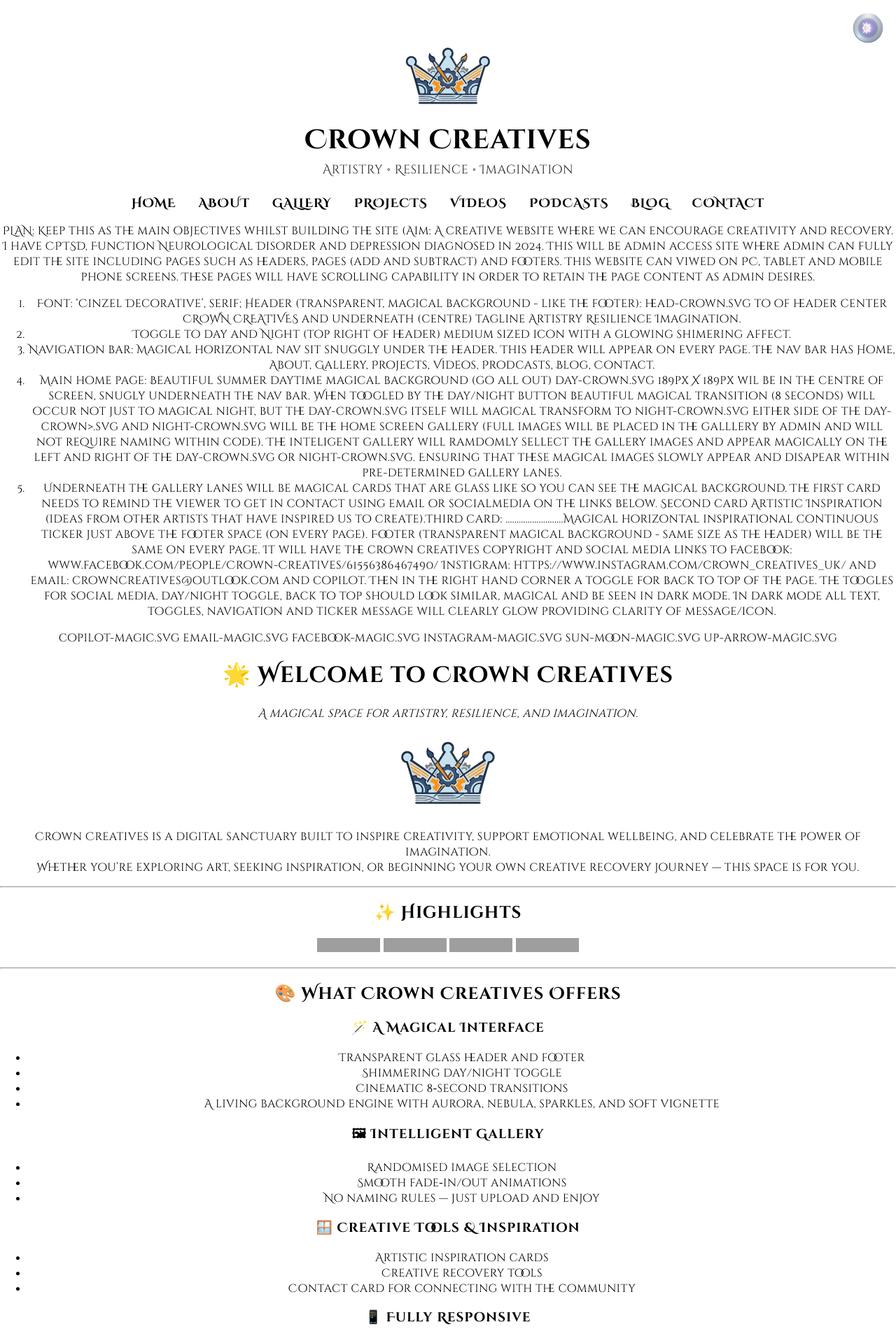
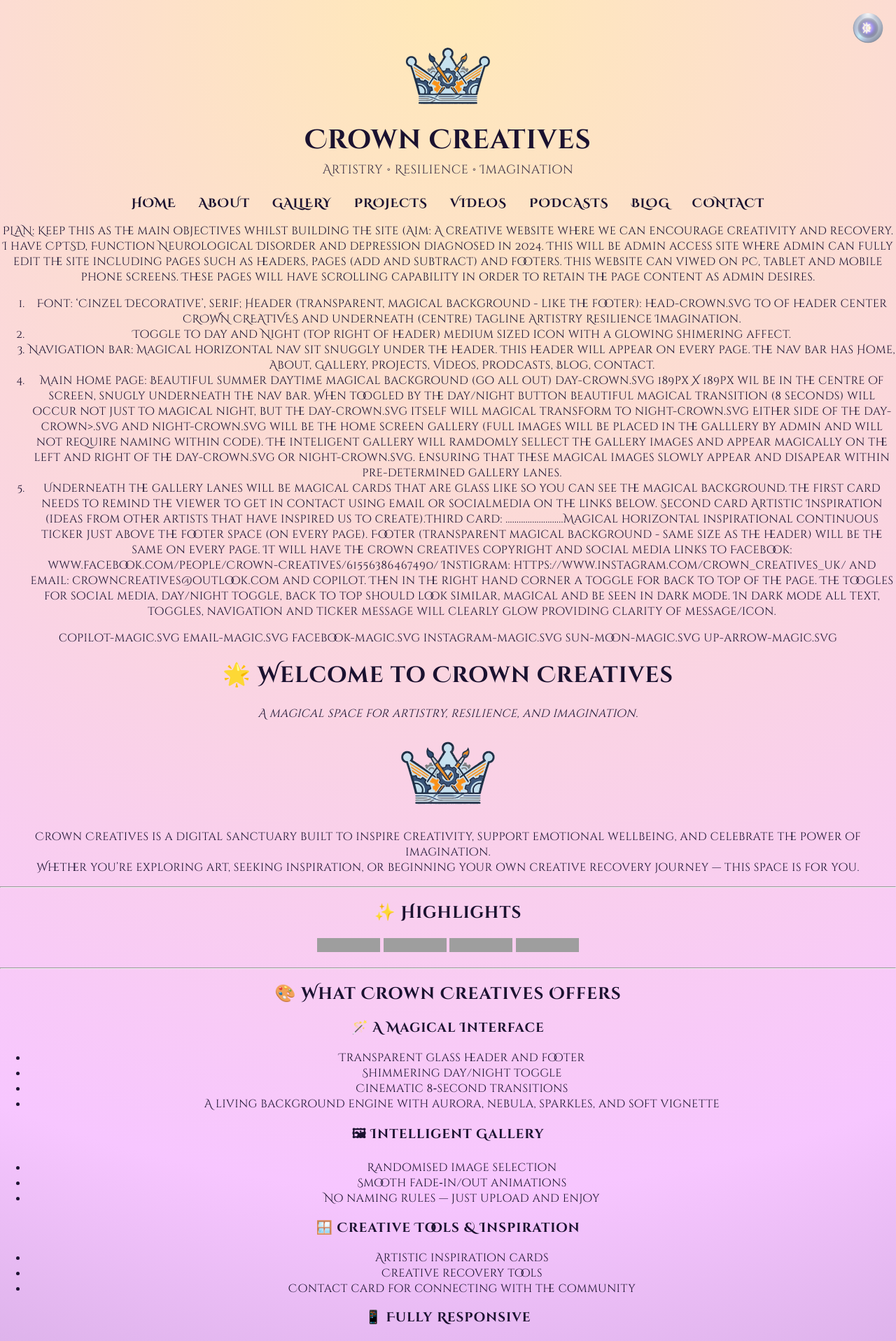
Before and after one commit to PmR76/crown-creatives-v2, a Jekyll site: the page built from PLAN.md, in a window 1280 px wide. Shown: the top 1917 px of the page at 70% size. Built offline with Jekyll 4.4.1, drawn with Linux system fonts in a browser that asks for light colours; our own code applies the rules of GitHub Pages for plain Markdown files; a script that is not in the unit is left out; grey boxes are pictures that could not be loaded.

Commit message:
Update style.css

```diff
--- a/assets/css/style.css
+++ b/assets/css/style.css
@@ -7,11 +7,10 @@
 body {
   font-family: 'Cinzel Decorative', serif;
   text-align: center;
-  color: #000000;
   margin: 0;
   padding: 0;
   letter-spacing: 0.4px;
-  background: #ffffff;
+  transition: background 0.6s ease, color 0.6s ease;
 }
 
 /* Titles */
@@ -35,6 +34,36 @@
 }
 
 /* -------------------------------------------------- */
+/* THEME ENGINE — DAY & NIGHT VARIABLES               */
+/* -------------------------------------------------- */
+
+:root {
+  --bg-day: radial-gradient(circle at top, #ffe9b8 0%, #f7c6ff 40%, #2b2c5f 100%);
+  --bg-night: radial-gradient(circle at top, #0b1024 0%, #2b2c5f 40%, #05030b 100%);
+
+  --text-day: #1b1230;
+  --text-night: #f5ecff;
+
+  --card-bg-day: rgba(255, 255, 255, 0.12);
+  --card-bg-night: rgba(10, 5, 30, 0.7);
+
+  --card-border-day: rgba(255, 255, 255, 0.5);
+  --card-border-night: rgba(150, 120, 255, 0.7);
+}
+
+/* DAY THEME */
+body[data-theme="day"] {
+  background: var(--bg-day);
+  color: var(--text-day);
+}
+
+/* NIGHT THEME */
+body[data-theme="night"] {
+  background: var(--bg-night);
+  color: var(--text-night);
+}
+
+/* -------------------------------------------------- */
 /* HEADER — STACKED WITH FLOATING TOGGLE              */
 /* -------------------------------------------------- */
 
@@ -42,6 +71,8 @@
   position: relative;
   text-align: center;
   padding-top: 3rem;
+  background: transparent;
+  color: inherit;
 }
 
 /* FLOATING TOGGLE — TOP RIGHT */
@@ -98,9 +129,14 @@
 
 .site-nav a {
   text-decoration: none;
-  color: #000000;
+  color: inherit;
   font-weight: 700;
   font-size: 1.1rem;
+  transition: opacity 0.3s ease;
+}
+
+.site-nav a:hover {
+  opacity: 0.7;
 }
 
 /* -------------------------------------------------- */
@@ -113,7 +149,7 @@
 }
 
 .home-crown {
-  width: 440px;   /* ← updated for 1800px SVG */
+  width: 440px;
   height: auto;
   display: block;
   margin: 0 auto;
@@ -132,15 +168,24 @@
 }
 
 .card {
-  background: rgba(0, 0, 0, 0.08);
-  border: 2px solid rgba(0, 0, 0, 0.2);
+  background: var(--card-bg-day);
+  border: 2px solid var(--card-border-day);
   border-radius: 20px;
   padding: 2rem;
   width: 280px;
   backdrop-filter: blur(10px);
   box-shadow: 0 0 20px rgba(0, 0, 0, 0.15);
-  transition: transform 0.3s ease, box-shadow 0.3s ease;
-  color: #000000;
+  transition:
+    transform 0.3s ease,
+    box-shadow 0.3s ease,
+    background 0.4s ease,
+    border-color 0.4s ease;
+  color: inherit;
+}
+
+body[data-theme="night"] .card {
+  background: var(--card-bg-night);
+  border-color: var(--card-border-night);
 }
 
 .card:hover {
@@ -166,6 +211,8 @@
   position: relative;
   padding: 2rem 0;
   text-align: center;
+  background: transparent;
+  color: inherit;
 }
 
 .footer-inner {
@@ -178,10 +225,8 @@
   margin-bottom: 1rem;
   font-size: 0.9rem;
   opacity: 0.8;
-  color: #000000;
 }
 
-/* Social icons centred */
 .footer-icons {
   display: flex;
   justify-content: center;
@@ -194,7 +239,6 @@
   height: auto;
 }
 
-/* Back to top aligned with header toggle */
 .footer-backtotop {
   position: absolute;
   right: 1rem;
```
